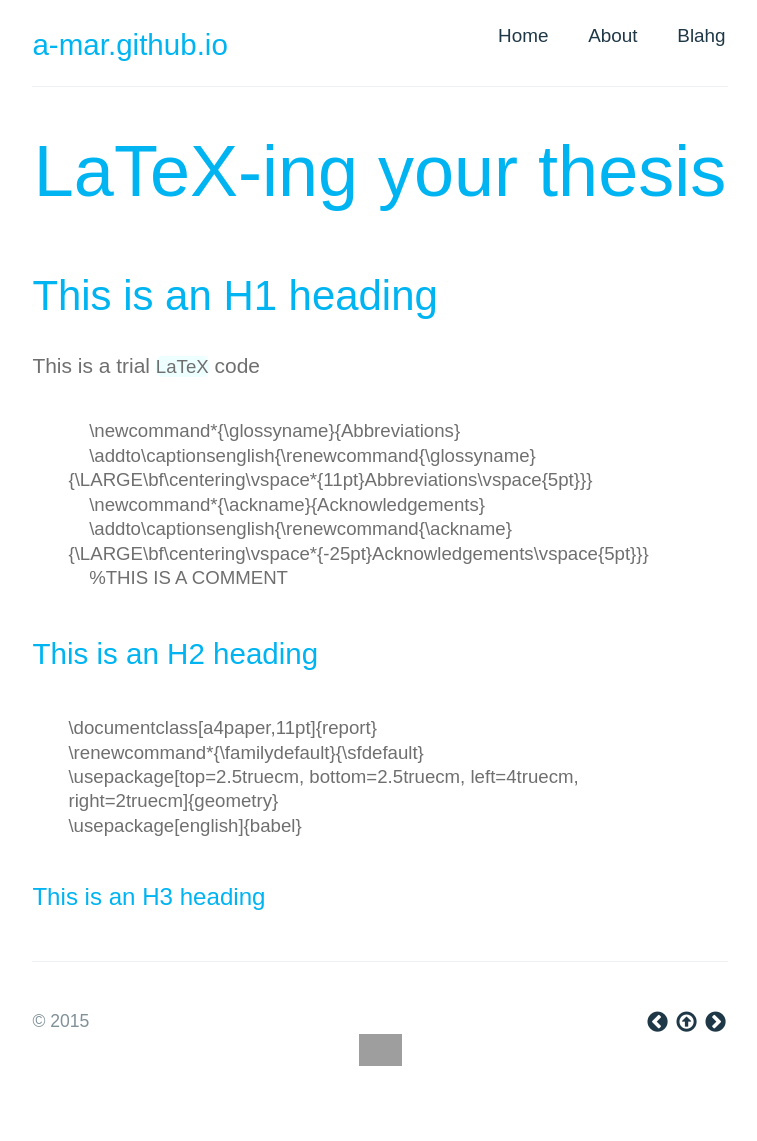
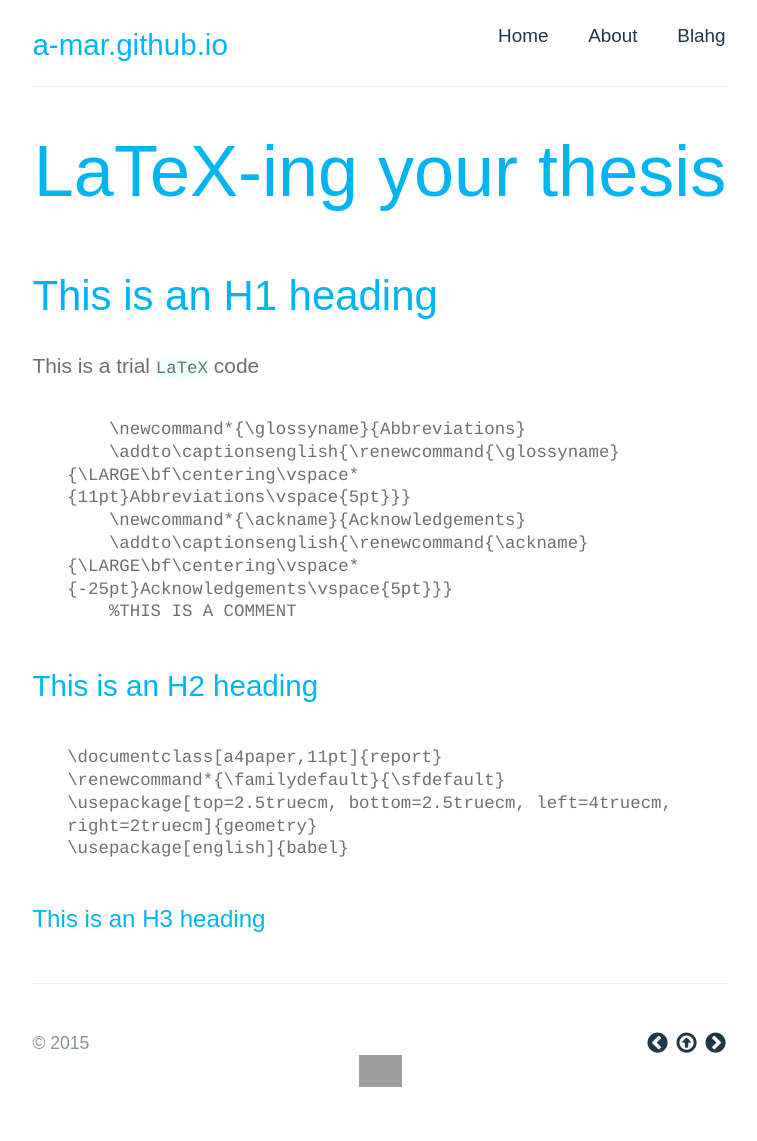
Before and after one commit to a-mar/blahg, a Jekyll site: the page built from index.html, in a window 1280 px wide. Shown: the whole page, without its empty margins (260-1017 px from the left). Built offline with Jekyll 4.4.1, drawn with Linux system fonts in a browser that asks for light colours; nearby versions of some CDN libraries; some web fonts are replaced; Markdown is read by kramdown in place of the engine named in the settings; before the commit the page ends 1119 px from its top, so only the background shows below that; grey boxes are pictures that could not be loaded.

Commit message:
Update asdf.css

```diff
--- a/stylesheets/asdf.css
+++ b/stylesheets/asdf.css
@@ -5,13 +5,13 @@
 }
 
 code,kbd,pre,samp {
-  font-family: 'SrcCode', sans-serif;
+  font-family: 'SrcCode', Courier, sans-serif;
   overflow: auto;
   /*width: 700px;*/
-  font-size:89%;
+  font-size:83%;
   line-height:1.31;
   background-color: #EFF;
-  border-radius: 7px;
+  border-radius: 3px;
   height: 100%;
 }
 
```
